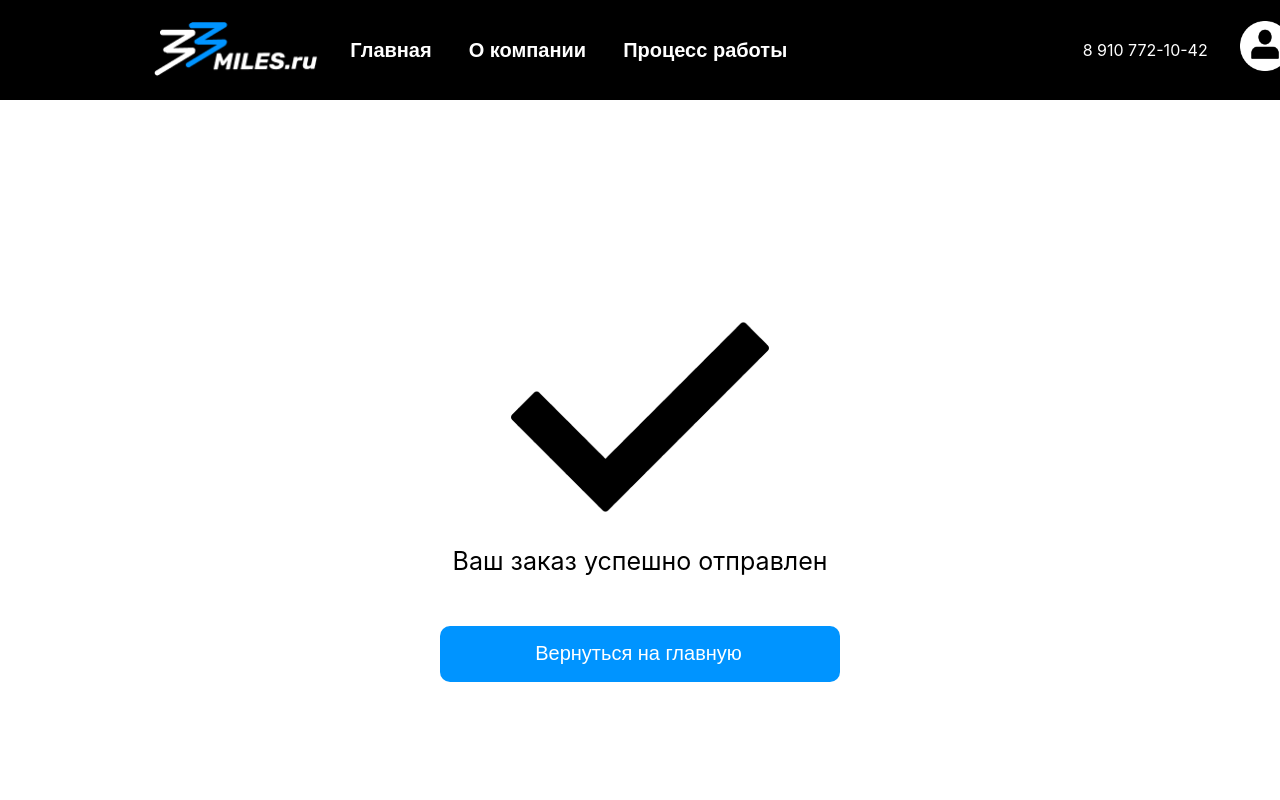
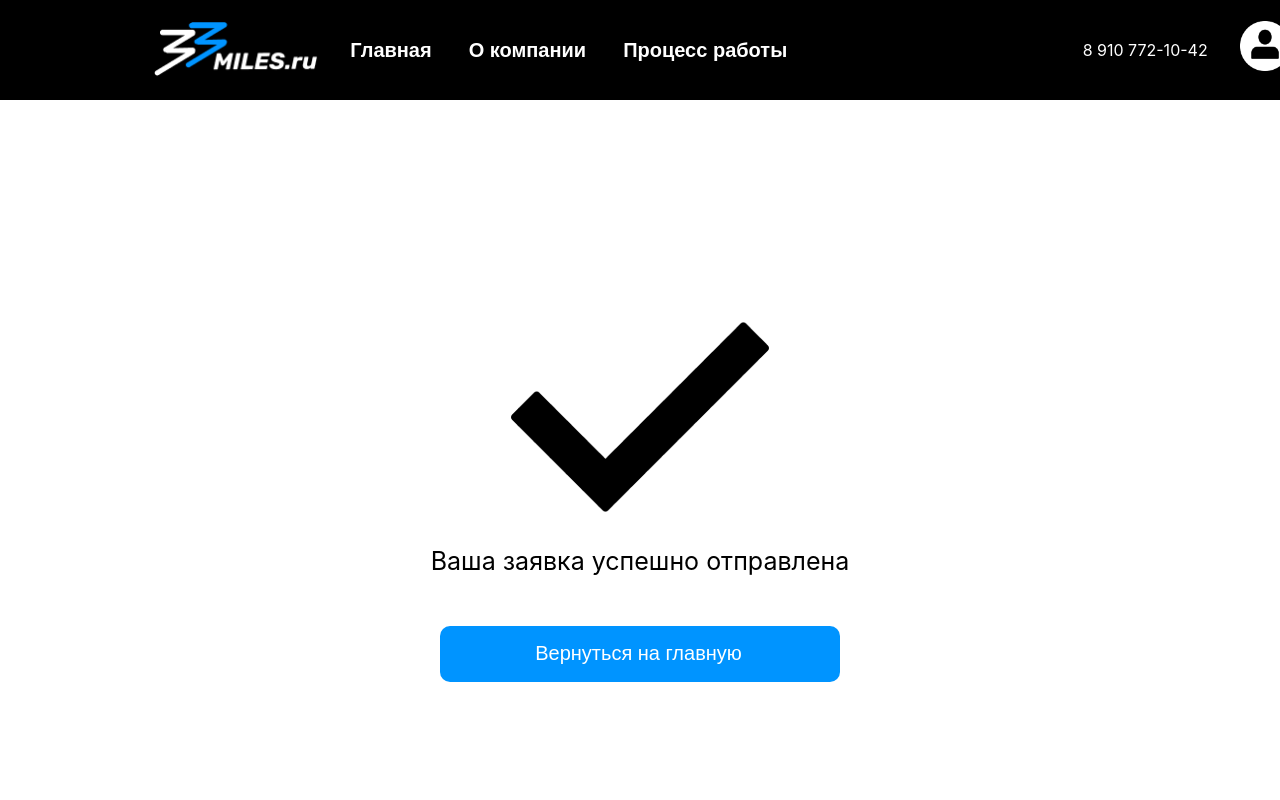
Before and after one commit to ArteemGer/33milies-tirework, a React (Create React App) app: page /confirm in a window 1280 px wide. Shown: the top 800 px of the page. Built offline with nearby package versions, Linux system fonts and the light colour scheme.

Commit message:
change confirm text

```diff
--- a/src/pages/confirm/confirm.jsx
+++ b/src/pages/confirm/confirm.jsx
@@ -11,7 +11,7 @@ export function Confirm() {
         <div className="app">
             <main className="main-confirm">
                 <img src="/confirm.png" alt="" />
-                <p className='order-status'>Ваш заказ успешно отправлен </p>
+                <p className='order-status'>Ваша заявка успешно отправлена </p>
                 <button className='back-to-home'>
                     <NavLink to={backToHome.src}>
                         {backToHome.name}
```
